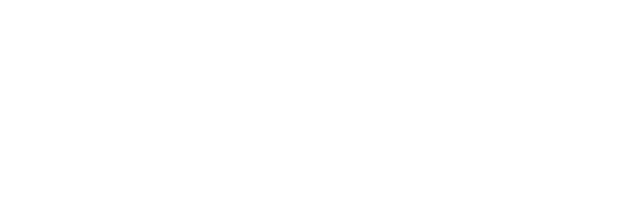
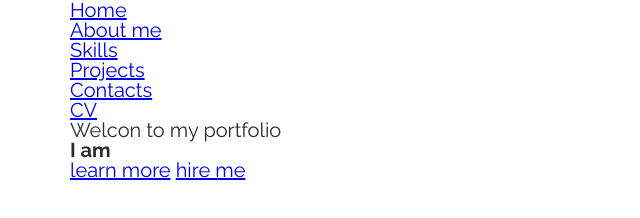
Before and after one commit to NadzeyaZhukovich/NadzeyaZhukovich.github.io, a plain HTML site: page index.html in a window 1280 px wide. Shown: the whole page, without its empty margins (0-640 px from the left). Drawn offline with Linux system fonts and the light colour scheme.

Commit message:
Added structure of header

```diff
--- a/index.html
+++ b/index.html
@@ -14,7 +14,29 @@
         <link href="https://fonts.googleapis.com/css?family=Raleway:400,500,600,700" rel="stylesheet">
     </head>
     <body>
-        <header></header>
+        <header>
+            <nav>
+                <div class="row">
+                    <ul class="mail-nav">
+                        <li><a href="#">Home</a></li>
+                        <li><a href="#">About me</a></li>
+                        <li><a href="#">Skills</a></li>
+                        <li><a href="#">Projects</a></li>
+                        <li><a href="#">Contacts</a></li>
+                        <li><a href="#">CV</a></li>
+                    </ul>
+                </div>
+            </nav>
+            <div class="row">
+                <div class="welcom-text-box">
+                    <p>Welcon to my portfolio</p>
+                    <h1>I am </h1>
+                    <p></p>
+                    <a class="btn" href="#">learn more</a>
+                    <a class="btn" href="#">hire me</a>
+                </div>
+            </div>
+        </header>
         <section class="about-me"></section>
         <section class="skills"></section>
         <section class="projects"></section>
```
Also changed, not shown: 1 other file.
